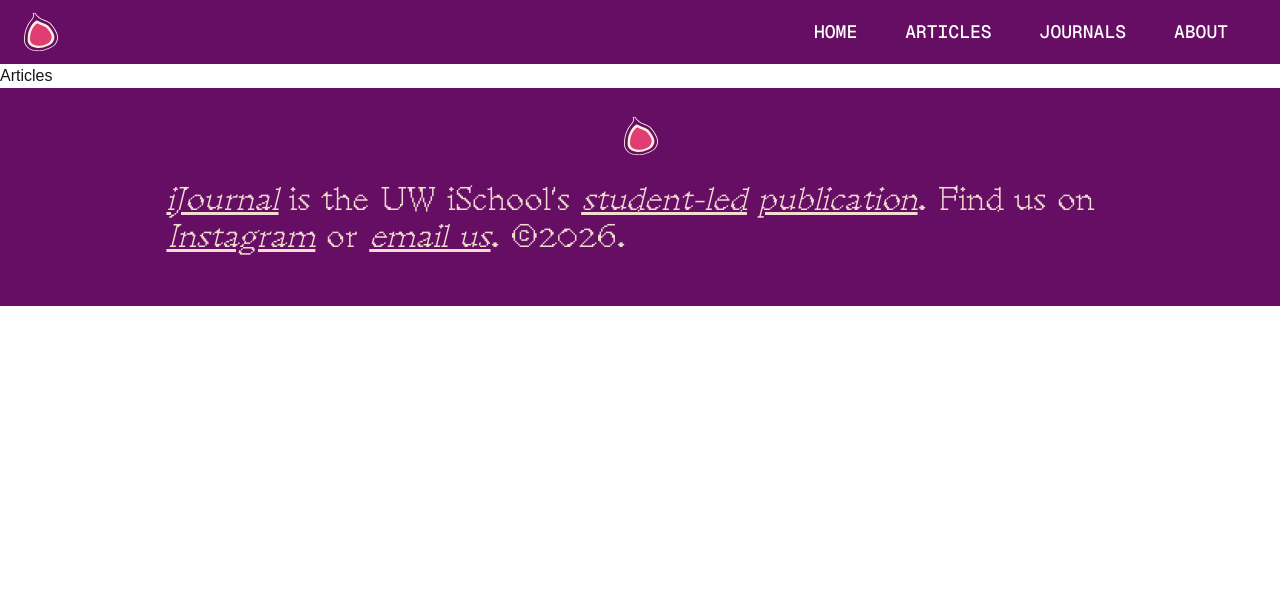
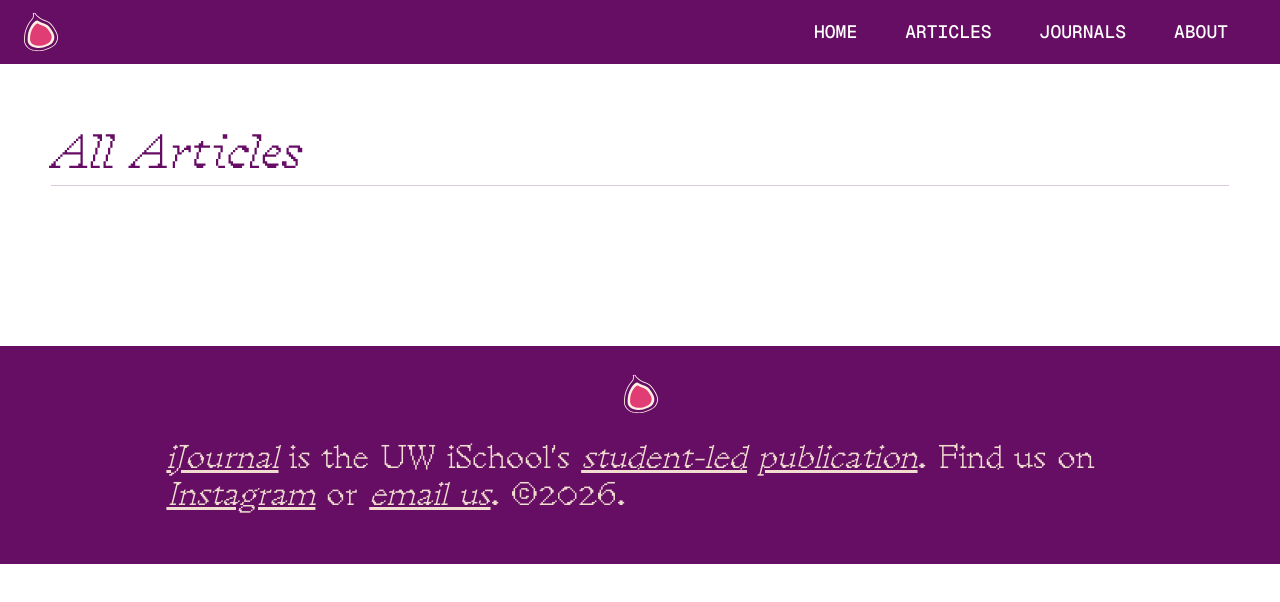
Before and after one commit to webimpactuw/ijournal-uw, a Next.js app: page /articles in a window 1280 px wide. Shown: the top 602 px of the page. Built offline with nearby package versions, Linux system fonts and the light colour scheme.

Commit message:
Blank Template for Articles Page

```diff
--- a/app/articles/page.js
+++ b/app/articles/page.js
@@ -1,7 +1,21 @@
+import localFont from "next/font/local";
+
+const batmipItalic = localFont({
+  src: "../../assets/Fonts/BATMIP1.41-Italic.otf",
+});
+
 export default function Articles() {
   return (
-    <div>
-      <h1>Articles</h1>
-    </div>
+    <section className="w-full bg-white py-16">
+      <div className="mx-auto w-[min(92vw,1300px)]">
+        <h2
+          className={`${batmipItalic.className} text-[45px] leading-none tracking-[-0.02em] text-[#660c64]`}
+        >
+          All Articles
+        </h2>
+
+        <div className="mt-3 mb-24 h-px w-full bg-[#d9ccd8]" />
+      </div>
+    </section>
   );
 }
```
